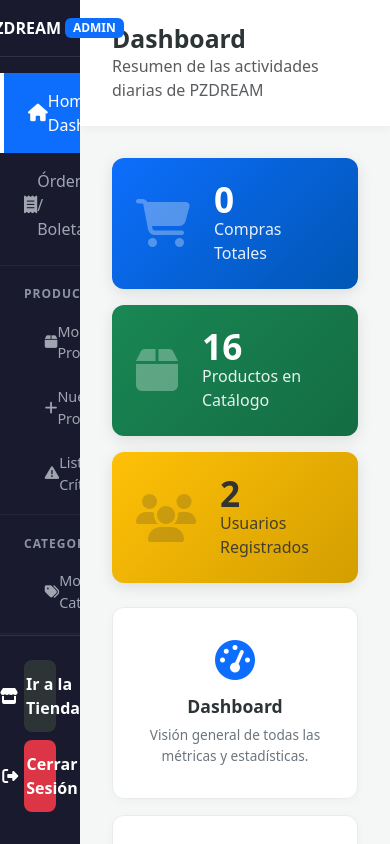
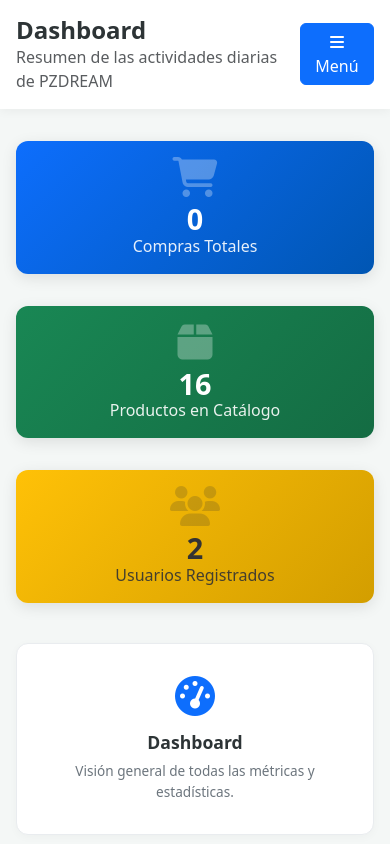
Before and after one commit to jzurit4/pzdream, a React (Vite) app: page /admin/login in a window 390 px wide. Both pictures are taken after a click on the button "Acceder al panel". Shown: the top 844 px of the page. Built offline with nearby package versions, Linux system fonts and the light colour scheme.

Commit message:
Mejora en responsividad de la página de admin, adaptado para telefonos

```diff
--- a/src/assets/css/admin.css
+++ b/src/assets/css/admin.css
@@ -1,4 +1,3 @@
-
 .admin-header {
   background: linear-gradient(135deg, #2d3436, #1a1a2e);
   color: white;
@@ -95,11 +94,6 @@
 .table-admin tbody tr:hover { background: #f8f9fa; }
 .table-admin .btn-sm { border-radius: 6px; }
 
-@media (max-width: 768px) {
-  .admin-header h1 { font-size: 1.8rem; }
-  .admin-card i { font-size: 2.2rem; }
-}
-
 .admin-stat {
   display: flex;
   align-items: center;
@@ -129,116 +123,6 @@
   letter-spacing: 0.05em;
 }
 
-.admin-shell {
-  min-height: 100vh;
-  display: flex;
-  flex-direction: column;
-  background-color: #f0f4f8;
-}
-
-.admin-navbar {
-  background: linear-gradient(135deg, #2d3436, #1a1a2e);
-  padding: 0.9rem 0;
-  box-shadow: 0 2px 8px rgba(0, 0, 0, 0.15);
-}
-
-.admin-navbar-brand {
-  color: #ffffff;
-  font-size: 1.3rem;
-  font-weight: 700;
-  text-decoration: none;
-  display: inline-flex;
-  align-items: center;
-}
-
-.admin-navbar-brand:hover {
-  color: #ffffff;
-  text-decoration: none;
-}
-
-.admin-badge {
-  background: #007bff;
-  color: #ffffff;
-  font-size: 0.65rem;
-  font-weight: 700;
-  padding: 0.2rem 0.5rem;
-  border-radius: 4px;
-  margin-left: 0.5rem;
-  letter-spacing: 0.05em;
-  vertical-align: middle;
-}
-
-.admin-navbar-actions {
-  display: flex;
-  align-items: center;
-  gap: 0.5rem;
-}
-
-.admin-navbar-link {
-  color: #dfe6e9;
-  text-decoration: none;
-  font-size: 0.9rem;
-  padding: 0.4rem 0.8rem;
-  border-radius: 6px;
-  background: transparent;
-  border: none;
-  cursor: pointer;
-  transition: all 0.2s ease;
-}
-
-.admin-navbar-link:hover {
-  background: rgba(255, 255, 255, 0.1);
-  color: #ffffff;
-  text-decoration: none;
-}
-
-.admin-navbar-logout:hover {
-  background: rgba(220, 53, 69, 0.2);
-  color: #ff6b7a;
-}
-
-.admin-subnav {
-  background: #ffffff;
-  border-bottom: 1px solid #e9ecef;
-  box-shadow: 0 2px 4px rgba(0, 0, 0, 0.03);
-}
-
-.admin-subnav ul {
-  list-style: none;
-  padding: 0;
-  margin: 0;
-  display: flex;
-  gap: 0.25rem;
-  overflow-x: auto;
-}
-
-.admin-subnav li a {
-  display: inline-flex;
-  align-items: center;
-  padding: 0.9rem 1rem;
-  color: #6c757d;
-  text-decoration: none;
-  font-weight: 500;
-  font-size: 0.95rem;
-  border-bottom: 3px solid transparent;
-  transition: all 0.2s ease;
-  white-space: nowrap;
-}
-
-.admin-subnav li a:hover {
-  color: #007bff;
-  background: #f8f9fa;
-}
-
-.admin-subnav li a.active {
-  color: #007bff;
-  border-bottom-color: #007bff;
-}
-
-.admin-main {
-  flex: 1;
-}
-
 .admin-login-page {
   min-height: 100vh;
   display: flex;
@@ -258,14 +142,9 @@
   transition: transform 0.2s ease;
 }
 
-.admin-login-card:hover {
-  transform: translateY(-3px);
-}
+.admin-login-card:hover { transform: translateY(-3px); }
 
-.admin-login-brand {
-  text-align: center;
-  margin-bottom: 2rem;
-}
+.admin-login-brand { text-align: center; margin-bottom: 2rem; }
 
 .admin-login-brand i {
   font-size: 3rem;
@@ -284,15 +163,9 @@
   margin: 0 0 0.3rem;
 }
 
-.admin-login-brand p {
-  color: #6c757d;
-  font-size: 0.95rem;
-  margin: 0;
-}
+.admin-login-brand p { color: #6c757d; font-size: 0.95rem; margin: 0; }
 
-.admin-login-field {
-  margin-bottom: 1.2rem;
-}
+.admin-login-field { margin-bottom: 1.2rem; }
 
 .admin-login-field label {
   display: block;
@@ -317,11 +190,7 @@
   box-shadow: 0 0 0 0.2rem rgba(0, 123, 255, 0.15);
 }
 
-.admin-login-input i {
-  color: #6c757d;
-  font-size: 1rem;
-  margin-right: 0.75rem;
-}
+.admin-login-input i { color: #6c757d; font-size: 1rem; margin-right: 0.75rem; }
 
 .admin-login-input input {
   flex: 1;
@@ -333,9 +202,7 @@
   color: #2d3436;
 }
 
-.admin-login-input input::placeholder {
-  color: #b2bec3;
-}
+.admin-login-input input::placeholder { color: #b2bec3; }
 
 .admin-login-error {
   background: #f8d7da;
@@ -366,14 +233,7 @@
   transform: scale(1.02);
 }
 
-.admin-login-btn:active {
-  transform: scale(1);
-}
-
-.admin-login-footer {
-  text-align: center;
-  margin-top: 1.5rem;
-}
+.admin-login-footer { text-align: center; margin-top: 1.5rem; }
 
 .admin-login-footer a {
   color: #6c757d;
@@ -382,10 +242,7 @@
   transition: color 0.2s;
 }
 
-.admin-login-footer a:hover {
-  color: #007bff;
-  text-decoration: underline;
-}
+.admin-login-footer a:hover { color: #007bff; text-decoration: underline; }
 
 .admin-login-hint {
   text-align: center;
@@ -395,19 +252,6 @@
   font-size: 0.8rem;
   color: #6c757d;
 }
-
-@media (max-width: 480px) {
-  .admin-login-card {
-    padding: 2rem 1.5rem;
-  }
-  .admin-login-brand i {
-    font-size: 2.6rem;
-  }
-  .admin-login-brand h1 {
-    font-size: 1.3rem;
-  }
-}
-
 
 .progress {
   background-color: #e9ecef;
@@ -421,15 +265,14 @@
   transition: width 0.6s ease;
 }
 
-/*NUEVO LAYOUT */
-
 .admin-layout-wrapper {
   display: flex;
   min-height: 100vh;
   background-color: #f4f7f6;
 }
 
-/* SIDEBAR IZQUIERDO */
+.sidebar-overlay { display: none; }
+
 .admin-sidebar {
   width: 260px;
   background-color: #1a1a2e;
@@ -439,6 +282,7 @@
   position: fixed;
   height: 100vh;
   z-index: 1000;
+  transition: left 0.3s ease-in-out;
 }
 
 .sidebar-brand {
@@ -450,11 +294,7 @@
   align-items: center;
 }
 
-.sidebar-nav {
-  flex: 1;
-  padding: 1rem 0;
-  overflow-y: auto;
-}
+.sidebar-nav { flex: 1; padding: 1rem 0; overflow-y: auto; }
 
 .sidebar-link {
   display: flex;
@@ -466,10 +306,7 @@
   transition: all 0.2s ease;
 }
 
-.sidebar-link i {
-  width: 25px;
-  font-size: 1.1rem;
-}
+.sidebar-link i { width: 25px; font-size: 1.1rem; }
 
 .sidebar-link:hover, .sidebar-link.active {
   background-color: #0d6efd;
@@ -477,10 +314,7 @@
   border-left: 4px solid #fff;
 }
 
-.sidebar-footer {
-  padding: 1.5rem;
-  border-top: 1px solid rgba(255,255,255,0.1);
-}
+.sidebar-footer { padding: 1.5rem; border-top: 1px solid rgba(255,255,255,0.1); }
 
 .sidebar-btn {
   display: flex;
@@ -496,24 +330,32 @@
   transition: all 0.2s;
 }
 
-.btn-tienda {
-  background-color: #2d3436;
-  color: #fff;
-}
-.btn-tienda:hover {
-  background-color: #000;
-  color: #fff;
+.btn-tienda { background-color: #2d3436; color: #fff; }
+.btn-tienda:hover { background-color: #000; color: #fff; }
+
+.btn-logout { background-color: #dc3545; color: #fff; }
+.btn-logout:hover { background-color: #bb2d3b; }
+
+.sidebar-group-title {
+  padding: 1.2rem 1.5rem 0.4rem;
+  font-size: 0.75rem;
+  text-transform: uppercase;
+  color: #8c93a1;
+  font-weight: 700;
+  letter-spacing: 1px;
+  border-top: 1px solid rgba(255,255,255,0.05);
+  margin-top: 0.5rem;
 }
 
-.btn-logout {
-  background-color: #dc3545;
-  color: #fff;
-}
-.btn-logout:hover {
-  background-color: #bb2d3b;
+.sidebar-link.ps-5 {
+  padding-left: 2.8rem !important;
+  font-size: 0.9rem;
+  padding-top: 0.7rem;
+  padding-bottom: 0.7rem;
 }
 
-/* CONTENIDO PRINCIPAL */
+.sidebar-link.ps-5 i { font-size: 0.9rem; width: 20px; }
+
 .admin-main-content {
   flex: 1;
   margin-left: 260px;
@@ -528,17 +370,9 @@
   margin-bottom: 2rem;
 }
 
-.admin-topbar h2 {
-  font-weight: 700;
-  color: #2d3436;
-  margin: 0;
-}
+.admin-topbar h2 { font-weight: 700; color: #2d3436; margin: 0; }
 
-.admin-content-area {
-  padding: 0 2rem 2rem 2rem;
-  flex: 1;
-}
-
+.admin-content-area { padding: 0 2rem 2rem 2rem; flex: 1; }
 
 .kpi-card {
   display: flex;
@@ -549,30 +383,15 @@
   box-shadow: 0 4px 15px rgba(0,0,0,0.1);
 }
 
-.kpi-icon {
-  font-size: 3rem;
-  opacity: 0.3;
-  margin-right: 1.5rem;
-}
+.kpi-icon { font-size: 3rem; opacity: 0.3; margin-right: 1.5rem; }
 
-.kpi-card h3 {
-  margin: 0;
-  font-size: 2.2rem;
-  font-weight: 700;
-  line-height: 1;
-}
-
-.kpi-card p {
-  margin: 0;
-  font-size: 1rem;
-  opacity: 0.9;
-}
+.kpi-card h3 { margin: 0; font-size: 2.2rem; font-weight: 700; line-height: 1; }
+.kpi-card p { margin: 0; font-size: 1rem; opacity: 0.9; }
 
 .kpi-blue { background: linear-gradient(135deg, #0d6efd, #0056b3); }
 .kpi-green { background: linear-gradient(135deg, #198754, #146c43); }
 .kpi-yellow { background: linear-gradient(135deg, #ffc107, #d39e00); color: #333;}
 .kpi-yellow .kpi-icon { color: #333; opacity: 0.2; }
-
 
 .quick-card {
   display: block;
@@ -594,66 +413,67 @@
   color: #0d6efd;
 }
 
-.quick-card i {
-  font-size: 2.5rem;
-  color: #0d6efd;
-  margin-bottom: 1rem;
+.quick-card i { font-size: 2.5rem; color: #0d6efd; margin-bottom: 1rem; }
+.quick-card h5 { font-weight: 700; font-size: 1.1rem; margin-bottom: 0.5rem; }
+.quick-card p { font-size: 0.85rem; color: #6c757d; margin: 0; }
+
+.bg-light { background-color: #f8f9fa !important; }
+
+.form-control, .form-select {
+  border: 1px solid #dee2e6;
+  box-shadow: none !important;
 }
 
-.quick-card h5 {
-  font-weight: 700;
-  font-size: 1.1rem;
-  margin-bottom: 0.5rem;
-}
-
-.quick-card p {
-  font-size: 0.85rem;
-  color: #6c757d;
-  margin: 0;
-}
-
+.form-control:focus, .form-select:focus { border-color: #86b7fe; }
 
 @media (max-width: 992px) {
-  .admin-sidebar {
-    width: 80px;
-  }
+  .admin-sidebar { width: 80px; }
   .sidebar-brand { font-size: 1rem; padding: 1rem; justify-content: center;}
   .sidebar-link span { display: none; }
   .sidebar-link i { margin: 0; }
   .admin-main-content { margin-left: 80px; }
 }
 
-.sidebar-group-title {
-  padding: 1.2rem 1.5rem 0.4rem;
-  font-size: 0.75rem;
-  text-transform: uppercase;
-  color: #8c93a1;
-  font-weight: 700;
-  letter-spacing: 1px;
-  border-top: 1px solid rgba(255,255,255,0.05);
-  margin-top: 0.5rem;
+@media (max-width: 768px) {
+  .admin-sidebar {
+    left: -260px;
+    width: 260px;
   }
 
-.sidebar-link.ps-5 {
-  padding-left: 2.8rem !important;
-  font-size: 0.9rem;
-  padding-top: 0.7rem;
-  padding-bottom: 0.7rem;
+  .admin-sidebar.open {
+    left: 0;
   }
 
-.sidebar-link.ps-5 i {
-  font-size: 0.9rem;
-  width: 20px;
+  .sidebar-overlay {
+    display: block;
+    position: fixed;
+    top: 0; left: 0; right: 0; bottom: 0;
+    background: rgba(0, 0, 0, 0.5);
+    z-index: 999;
   }
 
-/* Checkout y Boletas */
-.bg-light {
-  background-color: #f8f9fa !important;
+  .admin-main-content { margin-left: 0; }
+
+  .admin-topbar { padding: 1rem; }
+  .admin-topbar h2 { font-size: 1.5rem; }
+  .admin-content-area { padding: 0 1rem 2rem 1rem; }
+
+  .kpi-card {
+    padding: 1rem;
+    flex-direction: column;
+    text-align: center;
+    margin-bottom: 1rem;
   }
-.form-control, .form-select {
-  border: 1px solid #dee2e6;
-  box-shadow: none !important;
+
+  .kpi-icon { margin-right: 0; margin-bottom: 0.5rem; font-size: 2.5rem; }
+  .kpi-card h3 { font-size: 1.8rem; }
+
+  .table-responsive { border-radius: 10px; font-size: 0.85rem; }
+  .table-admin th, .table-admin td { white-space: nowrap; padding: 0.5rem; }
+
+  .admin-form .btn { width: 100%; margin-bottom: 0.5rem; }
+
+  .admin-login-card { padding: 2rem 1.5rem; }
+  .admin-login-brand i { font-size: 2.6rem; }
+  .admin-login-brand h1 { font-size: 1.3rem; }
 }
-.form-control:focus, .form-select:focus {
-  border-color: #86b7fe;
-}
--- a/src/components/admin/AdminLayout.jsx
+++ b/src/components/admin/AdminLayout.jsx
@@ -1,4 +1,4 @@
-import { useEffect } from 'react';
+import { useEffect, useState } from 'react';
 import { useNavigate, Link, useLocation } from 'react-router-dom';
 import { useAuth } from '../../context/AuthContext';
 import '../../assets/css/admin.css';
@@ -7,6 +7,14 @@ export default function AdminLayout({ children, title, subtitle }) {
   const { admin, logoutAdmin } = useAuth();
   const navigate = useNavigate();
   const location = useLocation();
+
+  // Estado para controlar el menu en celular
+  const [isSidebarOpen, setIsSidebarOpen] = useState(false);
+
+  // Cerrar el menu automaticamente al cambiar de ruta
+  useEffect(() => {
+    setIsSidebarOpen(false);
+  }, [location.pathname]);
 
   useEffect(() => {
     if (!admin) navigate('/admin/login');
@@ -23,7 +31,11 @@ export default function AdminLayout({ children, title, subtitle }) {
 
   return (
     <div className="admin-layout-wrapper">
-      <aside className="admin-sidebar">
+      {isSidebarOpen && (
+        <div className="sidebar-overlay" onClick={() => setIsSidebarOpen(false)}></div>
+      )}
+
+      <aside className={`admin-sidebar ${isSidebarOpen ? 'open' : ''}`}>
         <div className="sidebar-brand">
           <i className="fas fa-user-shield me-2"></i>
           PZDREAM <span className="badge bg-primary ms-1">ADMIN</span>
@@ -38,7 +50,6 @@ export default function AdminLayout({ children, title, subtitle }) {
             <i className="fas fa-receipt"></i> Órdenes / Boletas
           </Link>
 
-          {/* GRUPO PRODUCTOS */}
           <div className="sidebar-group-title">Productos</div>
           <Link to="/admin/lista" className={`sidebar-link ps-5 ${isActive('/admin/lista') || isActive('/admin/modificar') || isActive('/admin/eliminar') ? 'active' : ''}`}>
             <i className="fas fa-box"></i> Mostrar Productos
@@ -50,19 +61,16 @@ export default function AdminLayout({ children, title, subtitle }) {
             <i className="fas fa-exclamation-triangle"></i> Listado Críticos
           </Link>
 
-          {/* GRUPO CATEGORÍAS */}
           <div className="sidebar-group-title">Categorías</div>
           <Link to="/admin/categorias" className={`sidebar-link ps-5 ${location.pathname.includes('/admin/categorias') ? 'active' : ''}`}>
             <i className="fas fa-tags"></i> Mostrar Categorías
           </Link>
 
-          {/* GRUPO USUARIOS */}
           <div className="sidebar-group-title">Usuarios</div>
           <Link to="/admin/usuarios" className={`sidebar-link ps-5 ${location.pathname.includes('/admin/usuarios') ? 'active' : ''}`}>
             <i className="fas fa-users"></i> Mostrar Usuarios
           </Link>
 
-          {/* GRUPO SISTEMA */}
           <div className="sidebar-group-title">Sistema</div>
           <Link to="/admin/reportes" className={`sidebar-link ${isActive('/admin/reportes')}`}>
             <i className="fas fa-chart-line"></i> Reportes
@@ -83,10 +91,19 @@ export default function AdminLayout({ children, title, subtitle }) {
       </aside>
 
       <main className="admin-main-content">
-        <div className="admin-topbar">
-          <h2>{title || 'Panel de Administración'}</h2>
-          {subtitle && <p className="text-muted mb-0">{subtitle}</p>}
+        <div className="admin-topbar d-flex justify-content-between align-items-center">
+          <div>
+            <h2>{title || 'Panel de Administración'}</h2>
+            {subtitle && <p className="text-muted mb-0">{subtitle}</p>}
+          </div>
+          <button
+            className="btn btn-primary d-md-none" // d-md-none hace que solo se vea en móviles
+            onClick={() => setIsSidebarOpen(true)}
+          >
+            <i className="fas fa-bars"></i> Menú
+          </button>
         </div>
+
         <div className="admin-content-area">
           {children}
         </div>
```
Lines whose indentation alone changed are shown as unchanged.
